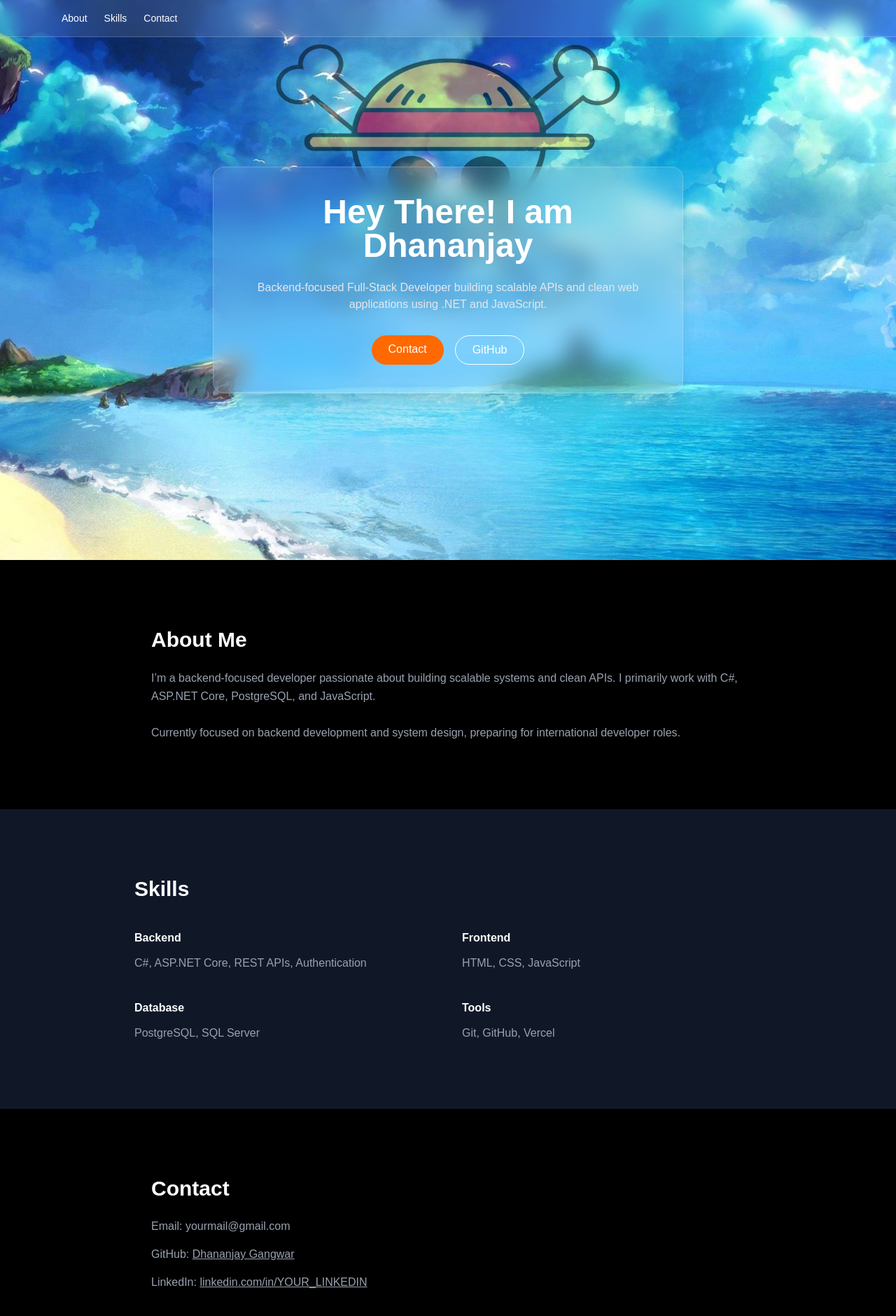
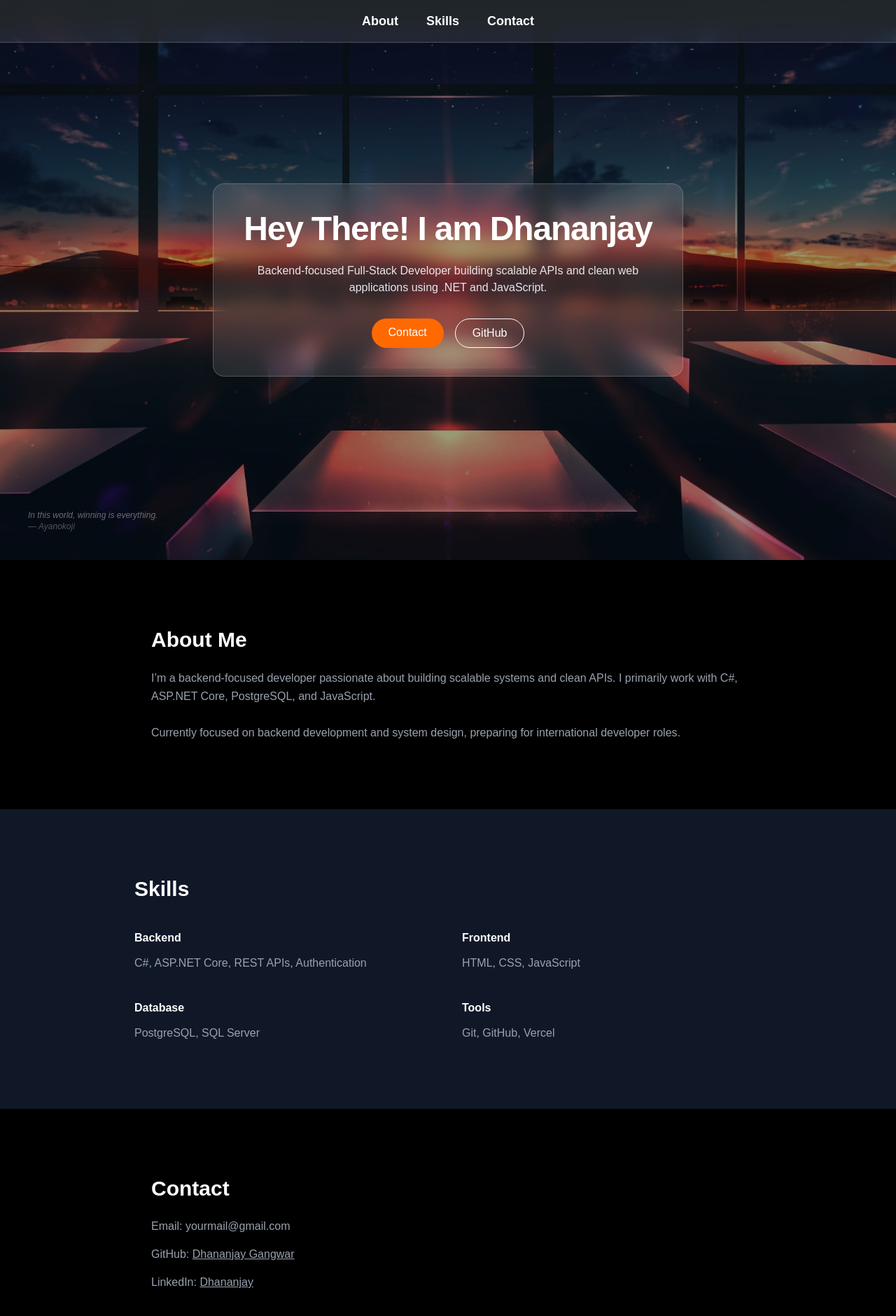
Before and after one commit to dhananjaygangwar/Portfolio, a Next.js app: page / in a window 1280 px wide. Shown: the top 1880 px of the page at 70% size. Built offline with nearby package versions, Linux system fonts and the light colour scheme.

Commit message:
Portfolio Version 1.1

```diff
--- /dev/null
+++ b/app/components/About.tsx
@@ -0,0 +1,15 @@
+export default function About(){
+    return(
+    <section id="about" className="max-w-4xl mx-auto py-24 px-6">
+        <h3 className="text-3xl font-bold mb-6">About Me</h3>
+        <p className="text-gray-400 leading-relaxed">
+          I’m a backend-focused developer passionate about building scalable
+          systems and clean APIs. I primarily work with C#, ASP.NET Core,
+          PostgreSQL, and JavaScript.
+          <br /><br />
+          Currently focused on backend development and system design,
+          preparing for international developer roles.
+        </p>
+    </section>
+    );
+}
--- /dev/null
+++ b/app/components/Contact.tsx
@@ -0,0 +1,31 @@
+export default function Contact(){
+    return(
+        <section id="contact" className="max-w-4xl mx-auto py-24 px-6">
+        <h3 className="text-3xl font-bold mb-6">Contact</h3>
+
+        <div className="text-gray-400 space-y-4">
+          <p>Email: yourmail@gmail.com</p>
+          <p>
+            GitHub:{" "}
+            <a
+              href="https://github.com/dhananjaygangwar"
+              target="_blank"
+              className="underline"
+            >
+              Dhananjay Gangwar
+            </a>
+          </p>
+          <p>
+            LinkedIn:{" "}
+            <a
+              href="https://www.linkedin.com/in/dhananjaygangwar/"
+              target="_blank"
+              className="underline"
+            >
+              Dhananjay
+            </a>
+          </p>
+        </div>
+      </section>
+    );
+}
--- /dev/null
+++ b/app/components/Hero.tsx
@@ -0,0 +1,47 @@
+export default function Hero() {
+  return (
+    <section
+      className="relative h-screen flex items-center justify-center bg-cover bg-center"
+      style={{ backgroundImage: "url('/image.jpg')" }}
+    >
+      <div className="absolute inset-0 bg-black/40"></div>
+
+      <div className="relative backdrop-blur-md bg-white/10 border border-white/20 rounded-2xl p-10 text-center text-white max-w-2xl shadow-xl">
+
+        <h2 className="text-5xl font-extrabold tracking-tight mb-6">
+          Hey There! I am Dhananjay
+        </h2>
+
+        <p className="text-gray-200 mb-8">
+          Backend-focused Full-Stack Developer building scalable APIs and
+          clean web applications using .NET and JavaScript.
+        </p>
+
+        <div className="flex justify-center gap-4">
+          <a
+            href="#contact"
+            className="px-6 py-2 rounded-full bg-orange-500 hover:bg-orange-600 transition"
+          >
+            Contact
+          </a>
+
+          <a
+            href="https://github.com/dhananjaygangwar"
+            target="_blank"
+            className="px-6 py-2 rounded-full border border-white hover:bg-white hover:text-black transition"
+          >
+            GitHub
+          </a>
+        </div>
+
+      </div>
+
+      <div className="absolute bottom-10 left-10 text-white/40 text-xs italic max-w-xs hidden md:block">
+        In this world, winning is everything.
+        <br />
+        <span className="text-white/30">— Ayanokoji</span>
+      </div>
+
+    </section>
+  );
+}
--- a/app/components/Navbar.tsx
+++ b/app/components/Navbar.tsx
@@ -1,13 +1,20 @@
 export default function Navbar() {
   return (
     <nav className="fixed top-0 w-full z-50 backdrop-blur-md bg-white/10 border-b border-white/20">
-      <div className="max-w-6xl mx-auto flex justify-between items-center px-6 py-4 text-white">
-        {/* <h1 className="font-bold">Dhananjay</h1> */}
-        <div className="space-x-6 text-sm">
-          <a href="#about" className="hover:text-orange-400">About</a>
-          <a href="#skills" className="hover:text-orange-400">Skills</a>
-          <a href="#contact" className="hover:text-orange-400">Contact</a>
+      <div className="max-w-6xl mx-auto flex justify-center items-center px-6 py-4 text-white">
+
+        <div className="space-x-10 text-lg font-semibold">
+          <a href="#about" className="hover:text-orange-400 transition">
+            About
+          </a>
+          <a href="#skills" className="hover:text-orange-400 transition">
+            Skills
+          </a>
+          <a href="#contact" className="hover:text-orange-400 transition">
+            Contact
+          </a>
         </div>
+
       </div>
     </nav>
   );
--- /dev/null
+++ b/app/components/Skills.tsx
@@ -0,0 +1,31 @@
+export default function Skills(){
+    return(
+        <section id="skills" className="bg-gray-900 py-24 px-6">
+        <div className="max-w-4xl mx-auto">
+          <h3 className="text-3xl font-bold mb-10">Skills</h3>
+
+          <div className="grid md:grid-cols-2 gap-10 text-gray-400">
+            <div>
+              <h4 className="text-white font-semibold mb-3">Backend</h4>
+              <p>C#, ASP.NET Core, REST APIs, Authentication</p>
+            </div>
+
+            <div>
+              <h4 className="text-white font-semibold mb-3">Frontend</h4>
+              <p>HTML, CSS, JavaScript</p>
+            </div>
+
+            <div>
+              <h4 className="text-white font-semibold mb-3">Database</h4>
+              <p>PostgreSQL, SQL Server</p>
+            </div>
+
+            <div>
+              <h4 className="text-white font-semibold mb-3">Tools</h4>
+              <p>Git, GitHub, Vercel</p>
+            </div>
+          </div>
+        </div>
+      </section>
+    );
+}
--- a/app/page.tsx
+++ b/app/page.tsx
@@ -1,119 +1,18 @@
 import Navbar from "./components/Navbar";
+import Hero from "./components/Hero";
+import About from "./components/About";
+import Skills from "./components/Skills";
+import Contact from "./components/Contact";
 
 export default function Home() {
   return (
     <main className="bg-black text-white min-h-screen">
 
-
       <Navbar />
-
-
-      {/* Hero */}
-      <section
-        className="h-screen flex items-center justify-center bg-cover bg-center"
-        style={{ backgroundImage: "url('/onepiece.jpg')" }}
-      >
-        <div className="backdrop-blur-lg bg-white/10 border border-white/20 rounded-2xl p-10 text-center text-white max-w-2xl shadow-xl">
-
-          <h2 className="text-5xl font-bold mb-6">
-            Hey There! I am Dhananjay
-          </h2>
-
-          <p className="text-gray-200 mb-8">
-            Backend-focused Full-Stack Developer building scalable APIs and
-            clean web applications using .NET and JavaScript.
-          </p>
-
-          <div className="flex justify-center gap-4">
-            <a
-              href="#contact"
-              className="px-6 py-2 rounded-full bg-orange-500 hover:bg-orange-600 transition"
-            >
-              Contact
-            </a>
-
-            <a
-              href="https://github.com/dhananjaygangwar"
-              target="_blank"
-              className="px-6 py-2 rounded-full border border-white hover:bg-white hover:text-black transition"
-            >
-              GitHub
-            </a>
-          </div>
-
-        </div>
-      </section>
-
-      {/* About */}
-      <section id="about" className="max-w-4xl mx-auto py-24 px-6">
-        <h3 className="text-3xl font-bold mb-6">About Me</h3>
-        <p className="text-gray-400 leading-relaxed">
-          I’m a backend-focused developer passionate about building scalable
-          systems and clean APIs. I primarily work with C#, ASP.NET Core,
-          PostgreSQL, and JavaScript.
-          <br /><br />
-          Currently focused on backend development and system design,
-          preparing for international developer roles.
-        </p>
-      </section>
-
-      {/* Skills */}
-      <section id="skills" className="bg-gray-900 py-24 px-6">
-        <div className="max-w-4xl mx-auto">
-          <h3 className="text-3xl font-bold mb-10">Skills</h3>
-
-          <div className="grid md:grid-cols-2 gap-10 text-gray-400">
-            <div>
-              <h4 className="text-white font-semibold mb-3">Backend</h4>
-              <p>C#, ASP.NET Core, REST APIs, Authentication</p>
-            </div>
-
-            <div>
-              <h4 className="text-white font-semibold mb-3">Frontend</h4>
-              <p>HTML, CSS, JavaScript</p>
-            </div>
-
-            <div>
-              <h4 className="text-white font-semibold mb-3">Database</h4>
-              <p>PostgreSQL, SQL Server</p>
-            </div>
-
-            <div>
-              <h4 className="text-white font-semibold mb-3">Tools</h4>
-              <p>Git, GitHub, Vercel</p>
-            </div>
-          </div>
-        </div>
-      </section>
-
-      {/* Contact */}
-      <section id="contact" className="max-w-4xl mx-auto py-24 px-6">
-        <h3 className="text-3xl font-bold mb-6">Contact</h3>
-
-        <div className="text-gray-400 space-y-4">
-          <p>Email: yourmail@gmail.com</p>
-          <p>
-            GitHub:{" "}
-            <a
-              href="https://github.com/dhananjaygangwar"
-              target="_blank"
-              className="underline"
-            >
-              Dhananjay Gangwar
-            </a>
-          </p>
-          <p>
-            LinkedIn:{" "}
-            <a
-              href="https://www.linkedin.com/in/dhananjaygangwar/"
-              target="_blank"
-              className="underline"
-            >
-              linkedin.com/in/YOUR_LINKEDIN
-            </a>
-          </p>
-        </div>
-      </section>
+      <Hero />
+      <About />
+      <Skills />
+      <Contact />
 
     </main>
   );
```
Also changed, not shown: public/image.jpg (added), public/onepiece.jpg (deleted).
